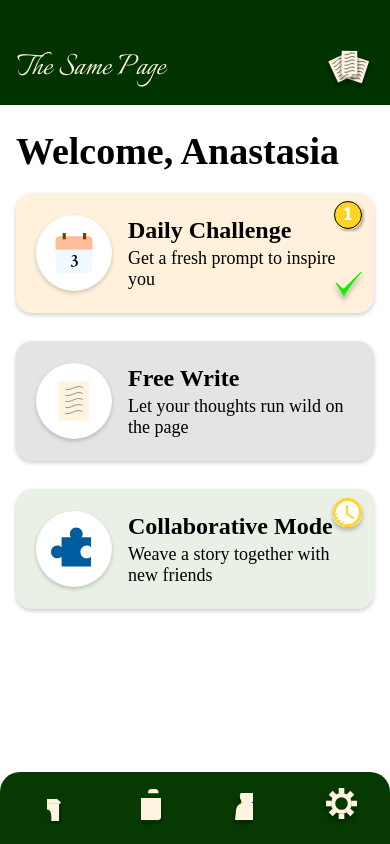
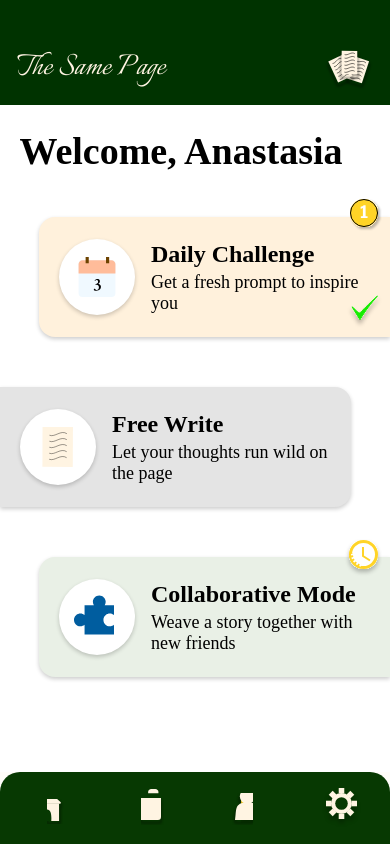
Before and after one commit to calliwickham/thesamepage, a React Native app: screen /OnlineHomepage in a window 390 px wide. Built offline with nearby package versions, Linux system fonts and the light colour scheme.

Commit message:
online homepage now looks like figma

```diff
--- a/src/screens/OnlineHomepage.js
+++ b/src/screens/OnlineHomepage.js
@@ -15,11 +15,11 @@ export default function OfflineHomepage() {
     return (
         <View style={styles.container}>
             <ScrollView contentContainerStyle={styles.content}>
-        <Text style={styles.welcome}>Welcome, Anastasia</Text>
+                <Text style={styles.header}>Welcome, Anastasia</Text>
 
                 {/* Daily Challenge */}
                 <TouchableOpacity
-          style={[styles.card, { backgroundColor: '#FFF1DC' }]}
+                    style={[styles.card, { backgroundColor: '#FFF1DC' }, styles.right]}
                     onPress={() => navigation.navigate('FreeWrite')}
                 >
                     <View style={styles.circle}>
@@ -39,7 +39,7 @@ export default function OfflineHomepage() {
 
                 {/* Free Write */}
                 <TouchableOpacity
-          style={[styles.card, { backgroundColor: '#E4E4E4' }]}
+                    style={[styles.card, { backgroundColor: '#E4E4E4' }, styles.left]}
                     onPress={() => navigation.navigate('FreeWrite')}
                 >
                     <View style={styles.circle}>
@@ -53,7 +53,7 @@ export default function OfflineHomepage() {
 
                 {/* Collaborative Mode */}
                 <TouchableOpacity
-          style={[styles.card, { backgroundColor: '#E9F0E6' }]}
+                    style={[styles.card, { backgroundColor: '#E9F0E6' }, styles.right]}
                     onPress={() => navigation.navigate('FreeWrite')}
                 >
                     <View style={styles.circle}>
@@ -80,20 +80,22 @@ const styles = StyleSheet.create({
         backgroundColor: '#fff',
     },
     content: {
-    paddingHorizontal: 16,
+        //paddingHorizontal: 16,
         paddingTop: 24,
         paddingBottom: 100,
     },
-  welcome: {
+    header: {
         fontSize: 38,
         fontWeight: '700',
         marginBottom: 20,
         fontFamily: 'Crimson Text',
+        paddingLeft: '5%'
     },
     card: {
-    borderRadius: 16,
+        //borderRadius: 16,
         padding: 20,
-    marginBottom: 28,
+        marginTop: 24,
+        marginBottom: 26,
         position: 'relative',
         flexDirection: 'row',
         alignItems: 'center',
@@ -104,6 +106,16 @@ const styles = StyleSheet.create({
         shadowOffset: { width: 0, height: 2 },
         shadowOpacity: 0.2,
         shadowRadius: 4,
+    },
+    left: {
+        borderTopRightRadius: 16,
+        borderBottomRightRadius: 16,
+        marginRight: '10%'
+    },
+    right: {
+        borderTopLeftRadius: 16,
+        borderBottomLeftRadius: 16,
+        marginLeft: '10%'
     },
     circle: {
         width: 76,
@@ -134,7 +146,7 @@ const styles = StyleSheet.create({
     },
     topRight: {
         position: 'absolute',
-    top: 8,
+        top: '-15%',
         right: 8,
     },
     bottomRight: {
```
Lines whose indentation alone changed are shown as unchanged.
